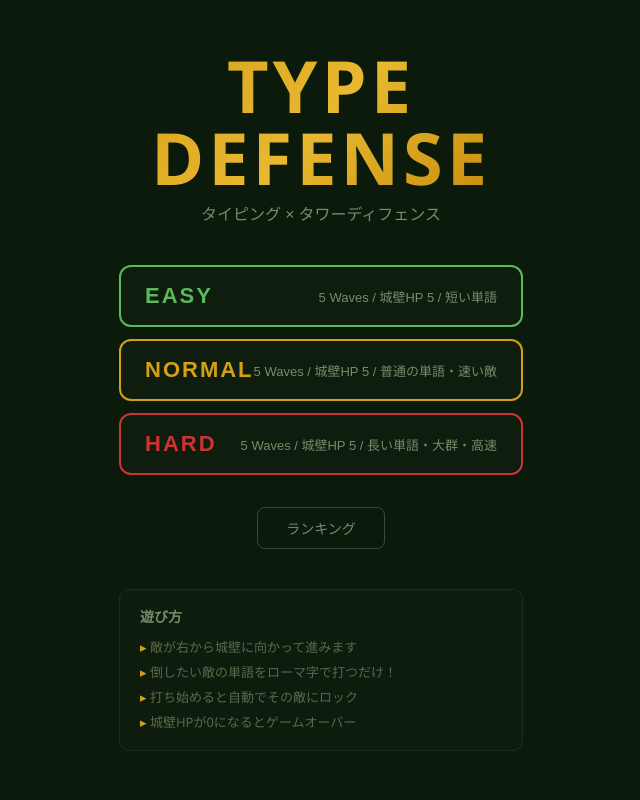
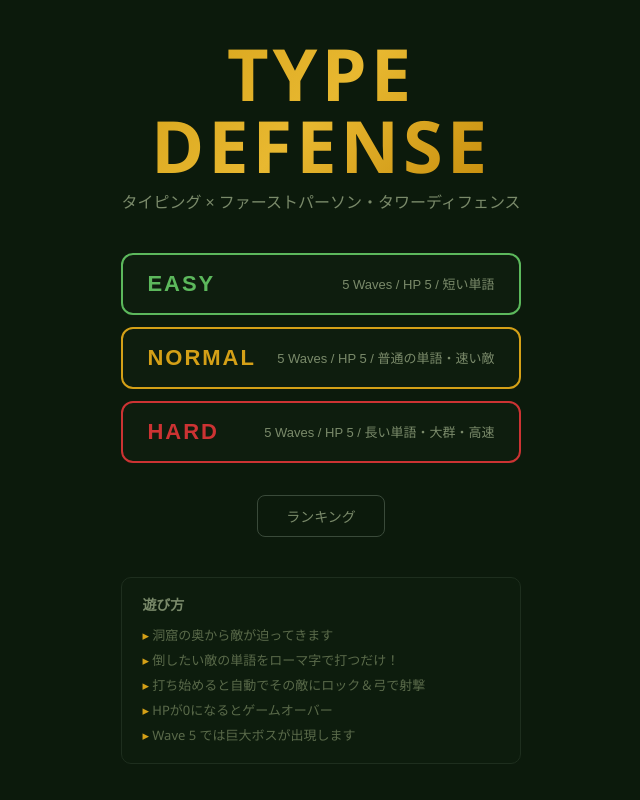
Before and after one commit to souta-yamaguchi/type_defense, a Flask app: page / in a window 1280 px wide. Shown: the whole page, without its empty margins (319-959 px from the left). Run offline with Flask 3, Linux system fonts and the light colour scheme; some libraries are stand-ins or nearby versions.

Commit message:
タイトル画面と結果画面の文言をFPV仕様に更新（城壁→HP、ファーストパーソンの説明追加）

```diff
--- a/static/js/main.js
+++ b/static/js/main.js
@@ -51,7 +51,7 @@ function showResult(r) {
       <div class="stat-row"><span>撃破数</span><span>${r.kills} 体</span></div>
       <div class="stat-row"><span>最大コンボ</span><span>${r.combo}</span></div>
       <div class="stat-row"><span>正確率</span><span>${accPct}%</span></div>
-      <div class="stat-row"><span>城壁HP</span><span>${r.wallHp} / ${r.maxWallHp}</span></div>
+      <div class="stat-row"><span>残HP</span><span>${r.wallHp} / ${r.maxWallHp}</span></div>
     </div>
     <div class="result-ranking-form" id="ranking-form">
       <input type="text" id="player-name" maxlength="12" placeholder="名前を入力（12文字以内）" />
--- a/templates/index.html
+++ b/templates/index.html
@@ -12,29 +12,30 @@
     <div id="title-screen" class="screen">
       <div class="title-container">
         <h1 class="game-title">TYPE<br>DEFENSE</h1>
-        <p class="subtitle">タイピング × タワーディフェンス</p>
+        <p class="subtitle">タイピング × ファーストパーソン・タワーディフェンス</p>
         <div class="difficulty-select">
           <button data-difficulty="easy" class="diff-btn easy">
             <span class="diff-name">EASY</span>
-            <span class="diff-desc">5 Waves / 城壁HP 5 / 短い単語</span>
+            <span class="diff-desc">5 Waves / HP 5 / 短い単語</span>
           </button>
           <button data-difficulty="normal" class="diff-btn normal">
             <span class="diff-name">NORMAL</span>
-            <span class="diff-desc">5 Waves / 城壁HP 5 / 普通の単語・速い敵</span>
+            <span class="diff-desc">5 Waves / HP 5 / 普通の単語・速い敵</span>
           </button>
           <button data-difficulty="hard" class="diff-btn hard">
             <span class="diff-name">HARD</span>
-            <span class="diff-desc">5 Waves / 城壁HP 5 / 長い単語・大群・高速</span>
+            <span class="diff-desc">5 Waves / HP 5 / 長い単語・大群・高速</span>
           </button>
         </div>
         <button id="btn-ranking" class="menu-btn">ランキング</button>
         <div class="how-to-play">
           <h3>遊び方</h3>
           <ul>
-            <li>敵が右から城壁に向かって進みます</li>
+            <li>洞窟の奥から敵が迫ってきます</li>
             <li>倒したい敵の単語をローマ字で打つだけ！</li>
-            <li>打ち始めると自動でその敵にロック</li>
-            <li>城壁HPが0になるとゲームオーバー</li>
+            <li>打ち始めると自動でその敵にロック＆弓で射撃</li>
+            <li>HPが0になるとゲームオーバー</li>
+            <li>Wave 5 では巨大ボスが出現します</li>
           </ul>
         </div>
       </div>
```
